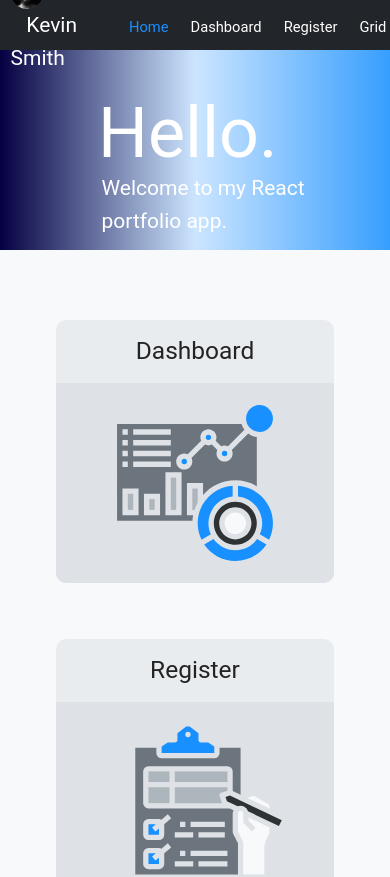
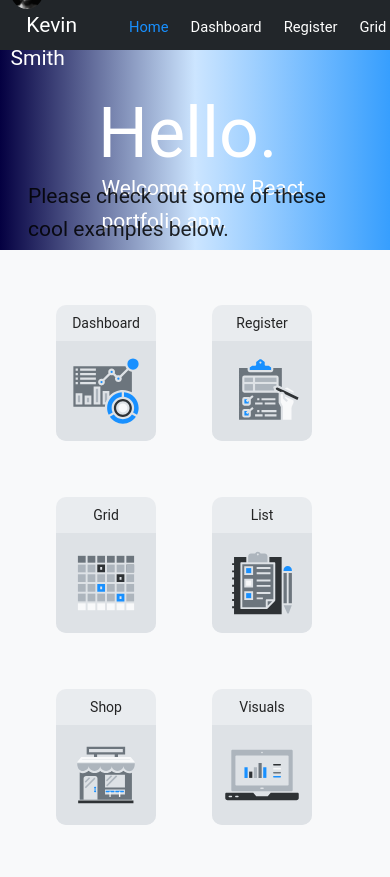
Before and after one commit to ksmith0813/portfolio, a React (Create React App) app: page /home in a window 390 px wide. Shown: the top 877 px of the page. After the commit the page ends 844 px from the top, so only its background shows below. Built offline with nearby package versions, Linux system fonts and the light colour scheme; what react-google-maps would draw is missing.

Commit message:
organized imports and media query fun on home page

```diff
--- a/src/components/home/home.jsx
+++ b/src/components/home/home.jsx
@@ -1,5 +1,6 @@
 import React, { useState } from 'react'
 import { useNavigate } from 'react-router-dom'
+import { Spin } from 'antd'
 import dashboard from 'assets/dashboard.svg'
 import register from 'assets/register.svg'
 import grid from 'assets/grid.svg'
@@ -7,7 +8,6 @@ import list from 'assets/list.svg'
 import shop from 'assets/shop.svg'
 import visuals from 'assets/chart.svg'
 import './home.scss'
-import { Spin } from 'antd'
 
 export const Home = () => {
   const [activePage, setActivePage] = useState()
@@ -20,7 +20,7 @@ export const Home = () => {
 
   const Tile = ({ title, image, className = 'default' }) => (
     <div className='tile clickable' onClick={() => goToPage(title.toLowerCase())}>
-      <div className='fs-175 p-050'>{activePage === title.toLowerCase() ? <Spin /> : title}</div>
+      <div className='tile-title'>{activePage === title.toLowerCase() ? <Spin /> : title}</div>
       <img src={image} className={`tile-icon ${className}`} alt='' />
     </div>
   )
@@ -33,6 +33,8 @@ export const Home = () => {
           <div className='description'>Welcome to my React portfolio app.</div>
         </div>
         <div className='tile-container'>
+          <div className='tile-header'>Please check out some of these cool examples below.</div>
+          <div className='flex flex-wrap'>
             <Tile title='Dashboard' image={dashboard} />
             <Tile title='Register' image={register} className='register' />
             <Tile title='Grid' image={grid} className='grid' />
@@ -41,6 +43,7 @@ export const Home = () => {
             <Tile title='Visuals' image={visuals} className='visuals' />
           </div>
         </div>
+      </div>
     </>
   )
 }
--- a/src/components/home/home.scss
+++ b/src/components/home/home.scss
@@ -1,21 +1,32 @@
 .home {
   background-color: var(--gray-100);
+  height: calc(100vh - 50px);
+  overflow-y: auto;
   .anticon {
     color: var(--theme-color-1);
   }
   .tile-container {
     display: flex;
+    flex-direction: column;
     justify-content: center;
     align-items: center;
     padding: 2em;
     padding-top: 3em;
-    height: calc(100vh - 250px);
+    height: calc(100vh - 325px);
+    .tile-header {
+      font-size: 2em;
+      padding-bottom: 2em;
+    }
     .tile {
       margin: 2em;
       width: 300px;
       text-align: center;
       border-radius: var(--container-border-radius);
       background-color: var(--gray-200);
+      .tile-title {
+        font-size: 1.75em;
+        padding: 0.5em;
+      }
       .tile-icon {
         height: 270px;
         width: 100%;
@@ -44,31 +55,99 @@
 }
 
 @media only screen and (max-width: 1920px) {
-}
-
-@media only screen and (max-width: 1680px) {
-}
-
-@media only screen and (max-width: 1440px) {
+  .home {
     .tile-container {
-    flex-wrap: wrap;
       .tile {
-      min-width: 200px !important;
+        width: 250px;
         .tile-icon {
-        height: 200px !important;
+          height: 200px;
           &.default {
-          padding: 1em !important;
+            padding: 1em;
           }
           &.register {
-          padding: 1em 0em 1.25em 2em !important;
+            padding: 1em 0em 1.25em 2em;
           }
           &.grid {
-          padding: 1.75em !important;
+            padding: 2em;
           }
           &.shop {
-          padding: 1.75em !important;
+            padding: 2em;
           }
         }
       }
     }
   }
+}
+
+@media only screen and (max-width: 1680px) {
+  .home {
+    .tile-container {
+      .tile {
+        width: 200px;
+        .tile-icon {
+          height: 200px;
+        }
+      }
+    }
+  }
+}
+
+@media only screen and (max-width: 1440px) {
+  .home {
+    .tile-container {
+      .tile-header {
+        font-size: 1.75em;
+        padding-bottom: 1.75em;
+      }
+      .tile {
+        width: 170px;
+        .tile-title {
+          font-size: 1em;
+          padding: 0.5em;
+        }
+        .tile-icon {
+          height: 170px;
+          &.register {
+            padding: 1.5em 0em 1.5em 1.5em;
+          }
+          &.grid {
+            padding: 2em;
+          }
+          &.shop {
+            padding: 2em;
+          }
+        }
+      }
+    }
+  }
+}
+
+@media only screen and (max-width: 1024px) {
+  .home {
+    .tile-container {
+      .tile-header {
+        font-size: 1.5em;
+        padding-bottom: 1.5em;
+      }
+      .tile {
+        width: 100px;
+        .tile-title {
+          font-size: 1em;
+          padding: 0.5em;
+        }
+        .tile-icon {
+          height: 100px;
+          &.register {
+            padding: 1em 0em 1.25em 1em;
+          }
+          &.grid {
+            padding: 1.5em;
+          }
+          &.shop {
+            padding: 1.5em;
+          }
+        }
+      }
+    }
+  }
+}
```
Lines whose indentation alone changed are shown as unchanged.
